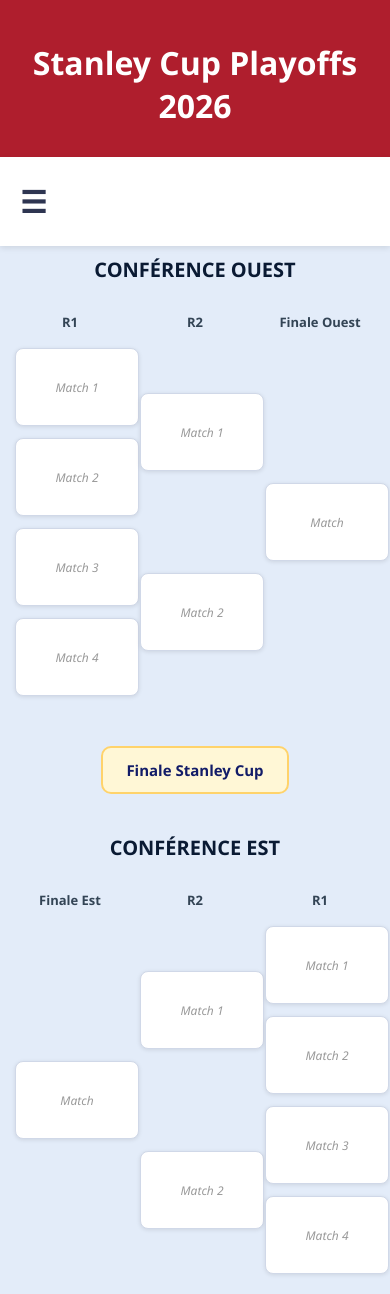
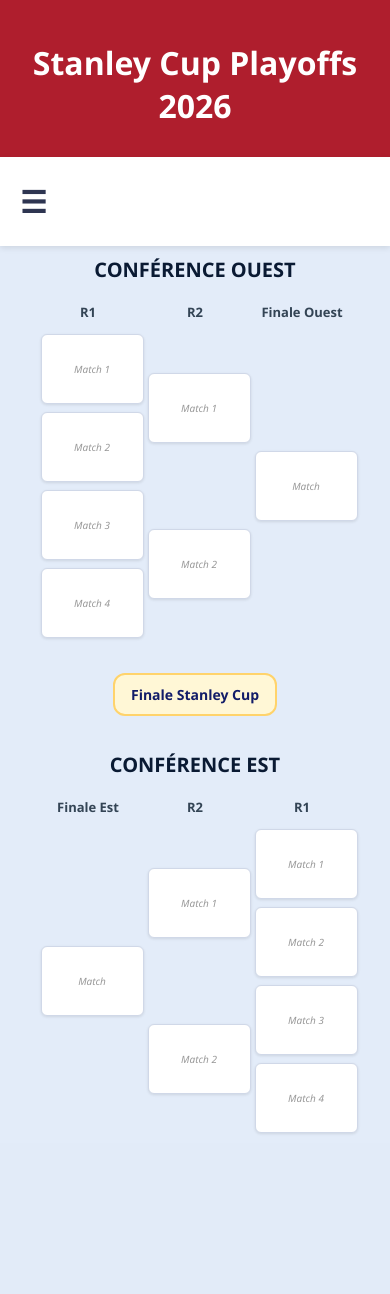
Before and after one commit to Thanthan77/Dashboard_Canadiens, a PHP site: page /html/playoff.html in a window 390 px wide. After the commit the page ends 1134 px from the top, so only its background shows below. Run offline with PHP 8.4, Linux system fonts and the light colour scheme.

Commit message:
Update playoff.css

```diff
--- a/css/playoff.css
+++ b/css/playoff.css
@@ -107,59 +107,65 @@
 /*Reponsive*/
 
 @media (max-width: 800px) {
-  /* Bracket vertical */
+  /* Arbres empilés verticalement */
   .bracket-grid {
     display: flex;
     flex-direction: column;
     align-items: center;
-    gap: 40px; /* espace entre Ouest / Finale / Est */
+    gap: 35px;
     padding: 10px 0;
   }
 
-  /* Chaque arbre = un bloc indépendant */
+  /* Mini-arbres horizontaux */
   .west,
   .east {
     display: grid;
-    grid-template-columns: repeat(3, 110px); /* largeur mini mais stable */
-    gap: 15px; /* évite le chevauchement */
+    grid-template-columns: repeat(3, 95px); /* 🔥 plus compact */
+    gap: 12px;
     justify-content: center;
     width: 100%;
-    max-width: 360px; /* limite pour éviter compression */
-    padding: 10px 0; /* espace autour de l'arbre */
+    max-width: 320px;
   }
 
-  /* Colonnes de rounds */
+  /* Colonnes internes */
   .round-col {
     display: flex;
     flex-direction: column;
-    gap: 12px; /* évite que les match-box se touchent */
+    gap: 8px;
     align-items: center;
   }
 
-  /* CASE = MATCH (mini) */
+  /* CASE = MATCH (compact) */
   .match-box {
-    width: 110px;
-    min-height: 45px;
-    padding: 8px 6px;
+    width: 95px;
+    min-height: 42px;
+    padding: 4px 3px; /* 🔥 réduit */
 
     background: #ffffff;
-    border-radius: 8px;
+    border-radius: 6px;
     border: 1px solid #d0d8e8;
 
-    font-size: 12px;
+    font-size: 10px; /* 🔥 texte réduit */
     text-align: center;
-    box-shadow: 0 1px 4px rgba(0, 0, 0, 0.1);
+    box-shadow: 0 1px 3px rgba(0, 0, 0, 0.1);
+
+    display: flex;
+    flex-direction: column;
+    gap: 2px;
   }
 
-  /* Finale au centre */
+  /* Logos plus petits */
+  .match-box img {
+    width: 20px; /* 🔥 mini logo */
+    height: 20px;
+    object-fit: contain;
+  }
+
+  /* Finale */
   .stanley-final {
-    width: 160px;
-    padding: 12px;
-    font-size: 15px;
+    width: 140px;
+    padding: 10px;
+    font-size: 14px;
     text-align: center;
-
-    background: #fff7d6;
-    border-radius: 10px;
-    border: 2px solid #ffd36b;
   }
 }
```
